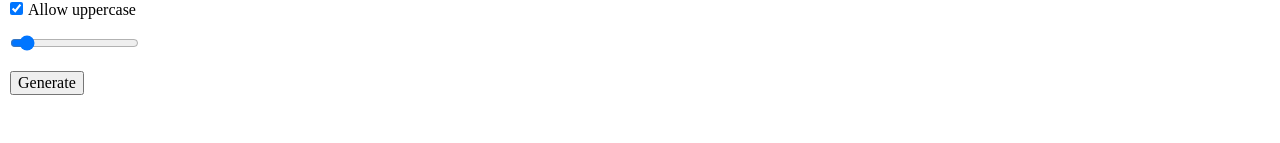
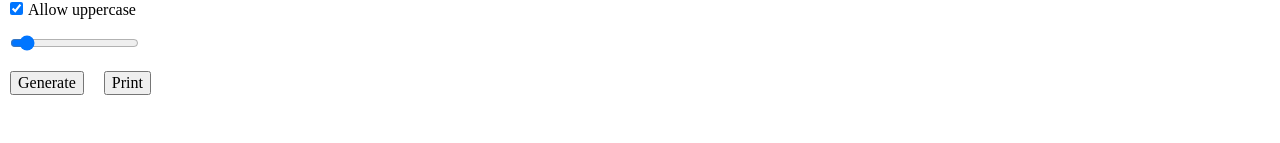
Before and after one commit to kylesureline/rndmltrs, a React (Create React App) app: page / in a window 1280 px wide. Shown: the part 126-269 px from the top of the page. Built offline with nearby package versions, Linux system fonts and the light colour scheme.

Commit message:
add print button

```diff
--- a/src/App.js
+++ b/src/App.js
@@ -17,6 +17,7 @@ const App = () => {
     <div>
       <Form state={state} dispatch={dispatch} />
       <button onClick={handleGenerate} disabled={!state.values.length}>Generate</button>
+      <button onClick={() => global.print()}>Print</button>
       <Table table={state.table} fontSize={state.fontSize} />
     </div>
   );
```
